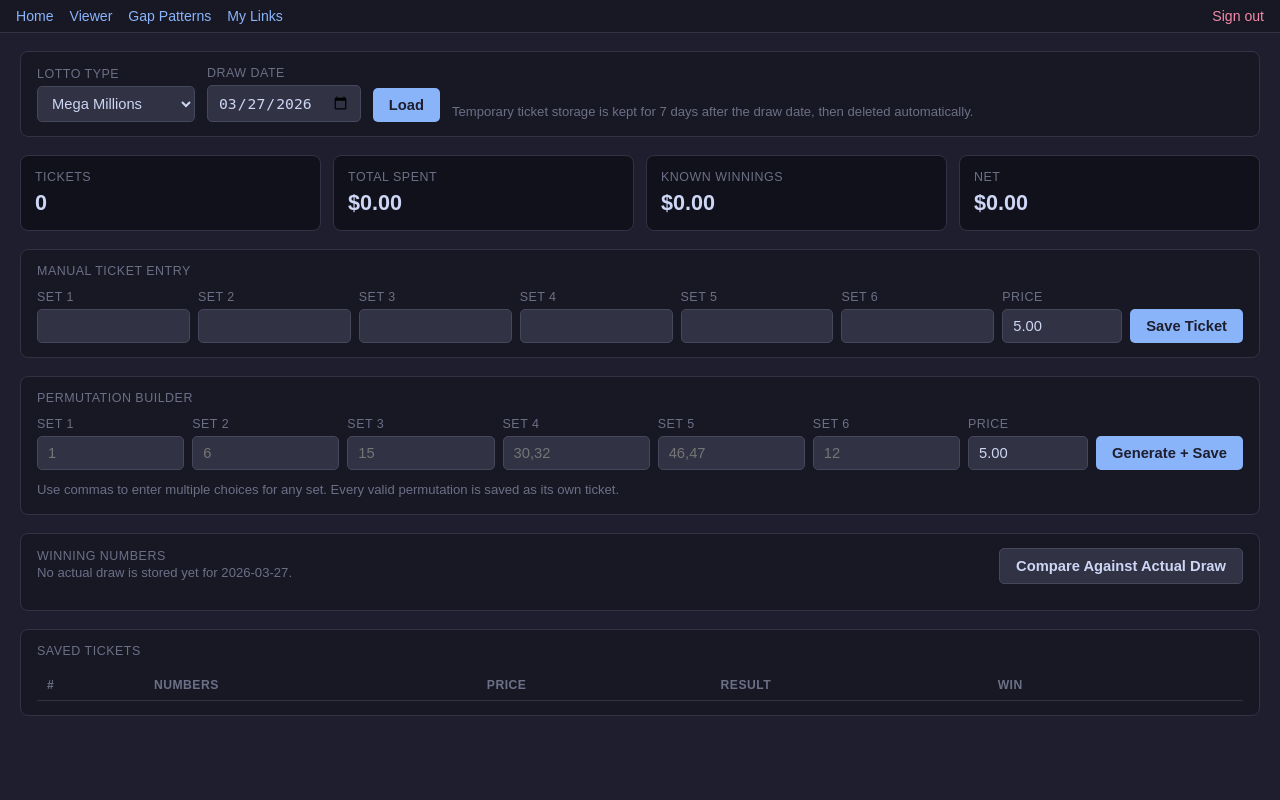
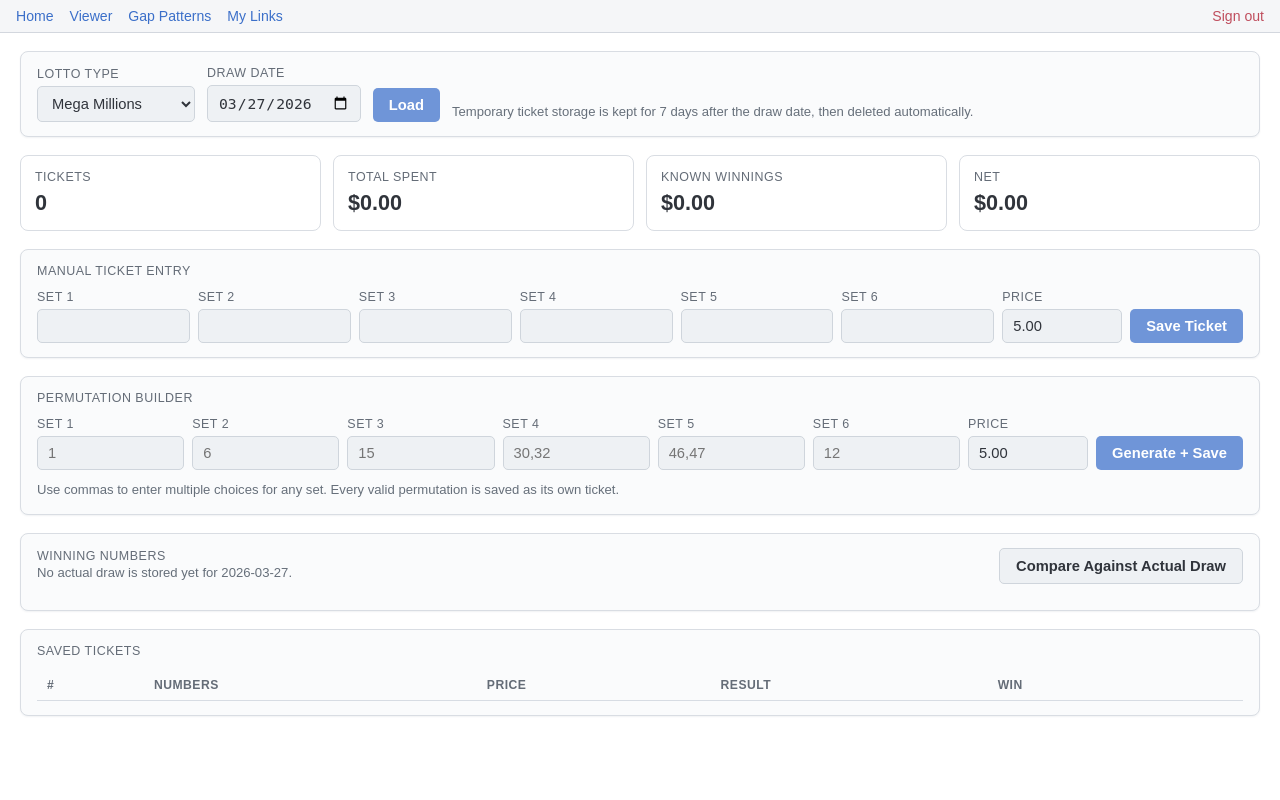
Before and after one commit to mgaft1/lottologic, a Flask app: page /tickets in a window 1280 px wide. Run offline with Flask 3, Linux system fonts and the light colour scheme; the visitor is signed in with stand-in values (Sample User, id 1); data that the repository does not hold is empty.

Commit message:
Polish viewer highlights and ticket theme

```diff
--- a/files/app.py
+++ b/files/app.py
@@ -12,8 +12,10 @@ from itertools import product
 from datetime import date, timedelta
 from pathlib import Path
 
-# db_forecast and forecast live in ../data/ relative to this file (files/app.py)
-sys.path.insert(0, str(Path(__file__).parent.parent / "data"))
+# db_forecast and forecast live in ../data/ relative to this file (files/app.py).
+# Resolve the path so local launches like `py app.py` don't accidentally
+# look for a non-existent `files\\data` folder.
+sys.path.insert(0, str(Path(__file__).resolve().parent.parent / "data"))
 
 from flask import Flask, render_template, request, jsonify, session, redirect, url_for
 import db
--- a/files/templates/tickets.html
+++ b/files/templates/tickets.html
@@ -8,24 +8,24 @@
 *, *::before, *::after { box-sizing: border-box; margin: 0; padding: 0; }
 body {
   font-family: Arial, sans-serif;
-  background: #1e1e2e;
-  color: #cdd6f4;
+  background: #ffffff;
+  color: #30343b;
   min-height: 100vh;
   display: flex;
   flex-direction: column;
 }
 #navbar {
-  background: #181825;
-  border-bottom: 1px solid #313244;
+  background: #f5f6f8;
+  border-bottom: 1px solid #d3d7de;
   padding: 8px 16px;
   display: flex;
   align-items: center;
   gap: 16px;
   font-size: 0.88rem;
 }
-#navbar a { color: #89b4fa; text-decoration: none; }
+#navbar a { color: #3b6fc9; text-decoration: none; }
 #navbar a:hover { text-decoration: underline; }
-.nav-logout { margin-left: auto; color: #f38ba8 !important; }
+.nav-logout { margin-left: auto; color: #bf4d5d !important; }
 #main {
   flex: 1;
   max-width: 1320px;
@@ -37,10 +37,11 @@ body {
   gap: 18px;
 }
 .panel {
-  background: #181825;
-  border: 1px solid #313244;
+  background: #fafbfc;
+  border: 1px solid #d9dde3;
   border-radius: 8px;
   padding: 14px 16px;
+  box-shadow: 0 1px 2px rgba(24, 39, 75, 0.06);
 }
 .topbar {
   display: flex;
@@ -57,21 +58,21 @@ body {
   font-size: 0.78rem;
   text-transform: uppercase;
   letter-spacing: 0.04em;
-  color: #6c7086;
+  color: #646c77;
 }
 select, input[type=date], input[type=number], input[type=text] {
-  background: #313244;
-  color: #cdd6f4;
-  border: 1px solid #45475a;
+  background: #eef1f4;
+  color: #30343b;
+  border: 1px solid #cfd5dc;
   border-radius: 5px;
   padding: 8px 10px;
   font-size: 0.92rem;
   outline: none;
 }
-select:focus, input:focus { border-color: #89b4fa; }
+select:focus, input:focus { border-color: #6e8fca; background:#ffffff; }
 .btn {
-  background: #89b4fa;
-  color: #1e1e2e;
+  background: #6f95d8;
+  color: #ffffff;
   border: none;
   border-radius: 5px;
   padding: 9px 16px;
@@ -79,26 +80,26 @@ select:focus, input:focus { border-color: #89b4fa; }
   font-weight: bold;
   cursor: pointer;
 }
-.btn:hover { background: #74c7ec; }
+.btn:hover { background: #5c82c4; }
 .btn-secondary {
-  background: #313244;
-  color: #cdd6f4;
-  border: 1px solid #45475a;
+  background: #eef1f4;
+  color: #30343b;
+  border: 1px solid #cfd5dc;
 }
-.btn-secondary:hover { background: #45475a; }
+.btn-secondary:hover { background: #e2e7ec; }
 .summary-grid {
   display: grid;
   grid-template-columns: repeat(4, minmax(150px, 1fr));
   gap: 12px;
 }
 .summary-card {
-  background: #11111b;
-  border: 1px solid #313244;
+  background: #ffffff;
+  border: 1px solid #d9dde3;
   border-radius: 8px;
   padding: 14px;
 }
 .summary-card .label {
-  color: #6c7086;
+  color: #646c77;
   font-size: 0.78rem;
   text-transform: uppercase;
   letter-spacing: 0.04em;
@@ -121,7 +122,7 @@ select:focus, input:focus { border-color: #89b4fa; }
   align-items: end;
 }
 .helper {
-  color: #6c7086;
+  color: #666f7a;
   font-size: 0.82rem;
   line-height: 1.5;
 }
@@ -161,16 +162,16 @@ table {
 }
 th {
   text-align: left;
-  color: #6c7086;
+  color: #646c77;
   font-size: 0.76rem;
   text-transform: uppercase;
   letter-spacing: 0.04em;
   padding: 8px 10px;
-  border-bottom: 1px solid #313244;
+  border-bottom: 1px solid #d7dce3;
 }
 td {
   padding: 10px;
-  border-bottom: 1px solid #24243a;
+  border-bottom: 1px solid #e4e8ed;
   vertical-align: top;
 }
 .ticket-numbers {
@@ -182,22 +183,22 @@ td {
   min-width: 28px;
   padding: 4px 8px;
   border-radius: 999px;
-  background: #313244;
+  background: #eceff3;
   text-align: center;
   font-weight: bold;
 }
 .winner-row {
-  background: rgba(166, 227, 161, 0.12);
+  background: #edf7ee;
 }
 .winner-row td {
-  border-bottom-color: rgba(166, 227, 161, 0.2);
+  border-bottom-color: #c9dfcc;
 }
 .match-note {
-  color: #a6adc8;
+  color: #5f6974;
   font-size: 0.8rem;
 }
 .error {
-  color: #f38ba8;
+  color: #bf4d5d;
   font-size: 0.84rem;
 }
 .hidden { display: none !important; }
```
Also changed, not shown: files/templates/viewer.html (+22 -11 lines).
